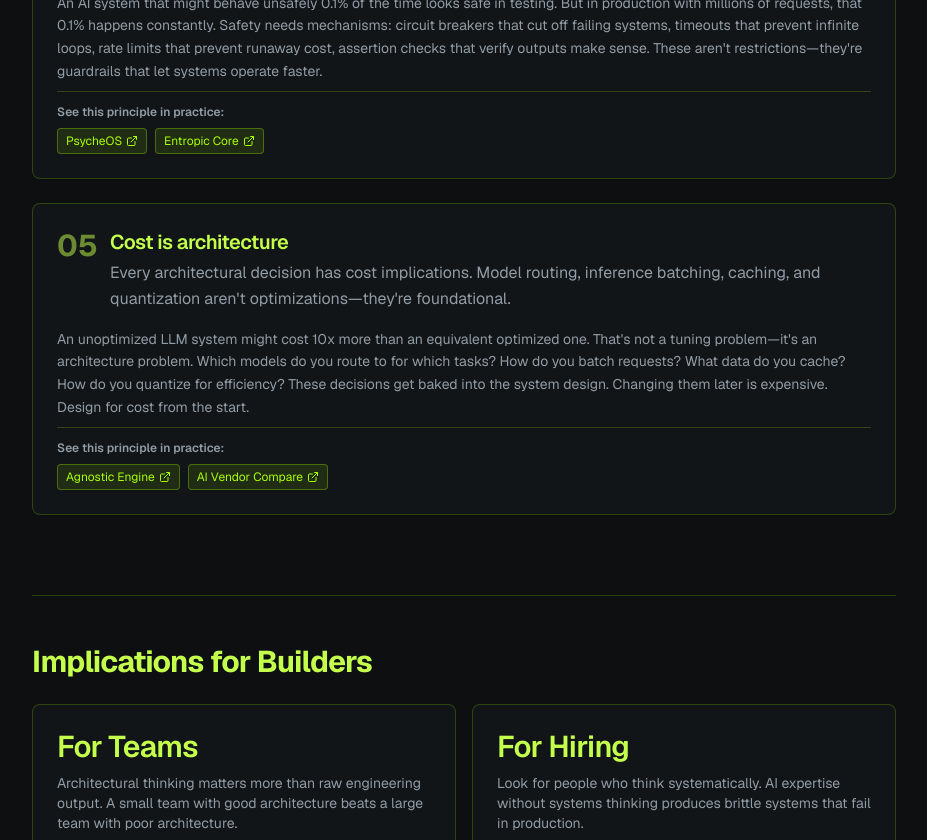
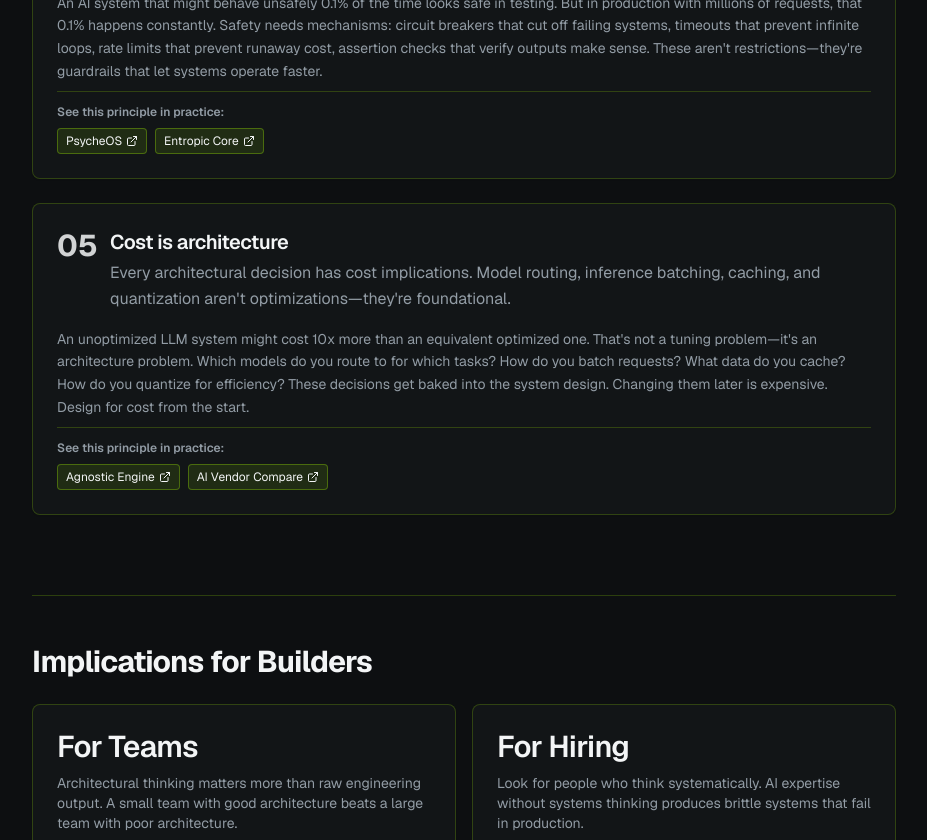
Before and after one commit to jandromani/alejandrobgn, a Next.js app: page /thesis in a window 1280 px wide. Shown: the part 1960-2800 px from the top of the page, without its empty margins (176-1103 px from the left). Built offline with nearby package versions, Linux system fonts and the light colour scheme.

Commit message:
fix(a11y): improve contrast and accessible large-document UI across remaining routes

```diff
--- a/app/thesis/page.tsx
+++ b/app/thesis/page.tsx
@@ -64,8 +64,8 @@ export default function ThesisPage() {
           transition={{ duration: 0.6 }}
           className="space-y-4 text-center max-w-3xl mx-auto"
         >
-          <p className="text-sm text-muted-foreground uppercase tracking-wider">Working Thesis</p>
-          <h1 className="text-4xl md:text-5xl font-bold text-neon-light leading-tight text-balance">
+          <p className="text-sm text-foreground/80 uppercase tracking-wider">Working Thesis</p>
+          <h1 className="text-4xl md:text-5xl font-bold text-foreground leading-tight text-balance">
             AI doesn't fail only in the model.
           </h1>
           <p className="text-xl text-muted-foreground">
@@ -105,7 +105,7 @@ export default function ThesisPage() {
           className="space-y-12"
         >
           <div className="space-y-2 text-center">
-            <h2 className="text-3xl font-bold text-neon-light">Five Principles</h2>
+            <h2 className="text-3xl font-bold text-foreground">Five Principles</h2>
             <p className="text-muted-foreground">The foundation of reliable AI systems</p>
           </div>
 
@@ -121,9 +121,9 @@ export default function ThesisPage() {
                   <CardContent className="p-6 space-y-4">
                     <div className="space-y-2">
                       <div className="flex items-start gap-3">
-                        <div className="text-3xl font-bold text-neon-light/50 flex-shrink-0">{principle.number}</div>
+                        <div className="text-3xl font-bold text-foreground/85 flex-shrink-0">{principle.number}</div>
                         <div className="flex-1">
-                          <h3 className="text-xl font-semibold text-neon-light mb-1">{principle.title}</h3>
+                          <h3 className="text-xl font-semibold text-foreground mb-1">{principle.title}</h3>
                           <p className="text-muted-foreground">{principle.description}</p>
                         </div>
                       </div>
@@ -149,7 +149,7 @@ export default function ThesisPage() {
                                 <Link
                                   key={slug}
                                   href={`/systems/${slug}`}
-                                  className="text-xs bg-neon/10 border border-neon/30 text-neon hover:bg-neon/20 rounded px-2 py-1 transition-colors flex items-center gap-1"
+                                  className="text-xs bg-neon/10 border border-neon/30 text-foreground hover:bg-neon/20 rounded px-2 py-1 transition-colors flex items-center gap-1"
                                 >
                                   {systemNames[slug]}
                                   <ExternalLink className="w-3 h-3" />
@@ -174,12 +174,12 @@ export default function ThesisPage() {
           transition={{ duration: 0.6, delay: 0.5 }}
           className="space-y-6 border-t border-b border-neon/20 py-12"
         >
-          <h2 className="text-3xl font-bold text-neon-light">Implications for Builders</h2>
+          <h2 className="text-3xl font-bold text-foreground">Implications for Builders</h2>
 
           <div className="grid grid-cols-1 md:grid-cols-2 gap-4">
             <Card className="border-neon/20 bg-card/50 backdrop-blur-sm">
               <CardContent className="p-6">
-                <h3 className="font-semibold text-neon-light mb-2">For Teams</h3>
+                <h3 className="font-semibold text-foreground mb-2">For Teams</h3>
                 <p className="text-sm text-muted-foreground">
                   Architectural thinking matters more than raw engineering output. A small team with good architecture beats a large team with poor architecture.
                 </p>
@@ -188,7 +188,7 @@ export default function ThesisPage() {
 
             <Card className="border-neon/20 bg-card/50 backdrop-blur-sm">
               <CardContent className="p-6">
-                <h3 className="font-semibold text-neon-light mb-2">For Hiring</h3>
+                <h3 className="font-semibold text-foreground mb-2">For Hiring</h3>
                 <p className="text-sm text-muted-foreground">
                   Look for people who think systematically. AI expertise without systems thinking produces brittle systems that fail in production.
                 </p>
@@ -197,7 +197,7 @@ export default function ThesisPage() {
 
             <Card className="border-neon/20 bg-card/50 backdrop-blur-sm">
               <CardContent className="p-6">
-                <h3 className="font-semibold text-neon-light mb-2">For Investment</h3>
+                <h3 className="font-semibold text-foreground mb-2">For Investment</h3>
                 <p className="text-sm text-muted-foreground">
                   Value teams that ship working systems, not teams that optimize metrics. Production viability is rarer than benchmark scores.
                 </p>
@@ -206,7 +206,7 @@ export default function ThesisPage() {
 
             <Card className="border-neon/20 bg-card/50 backdrop-blur-sm">
               <CardContent className="p-6">
-                <h3 className="font-semibold text-neon-light mb-2">For Governance</h3>
+                <h3 className="font-semibold text-foreground mb-2">For Governance</h3>
                 <p className="text-sm text-muted-foreground">
                   Regulatory compliance should be treated as architecture, not bureaucracy. Good governance makes systems better, not slower.
                 </p>
@@ -232,7 +232,7 @@ export default function ThesisPage() {
             </Link>
             <Link
               href="/experience"
-              className="px-6 py-2 border border-neon text-neon hover:bg-neon/20 font-semibold rounded-lg transition-colors"
+              className="px-6 py-2 border border-neon text-foreground hover:bg-neon/20 font-semibold rounded-lg transition-colors"
             >
               Learn How I Build
             </Link>
```
